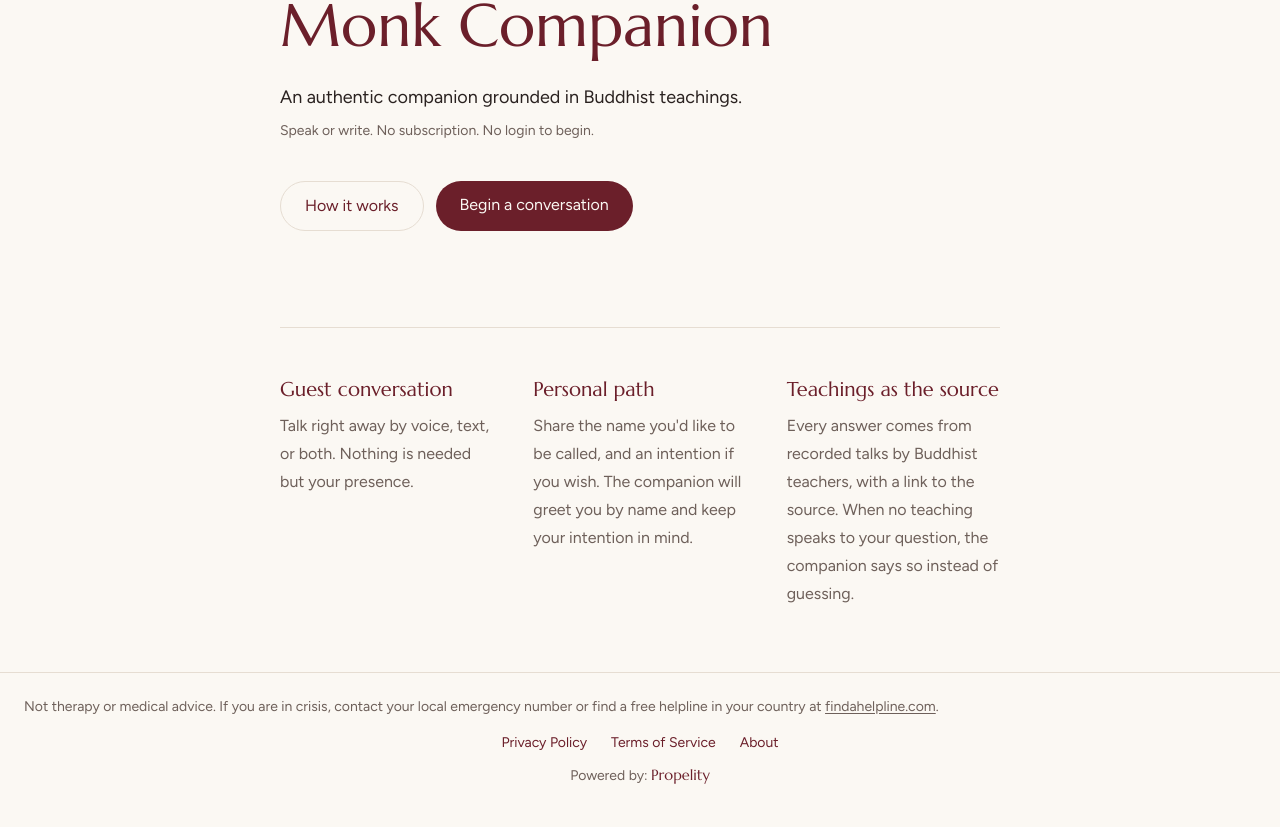
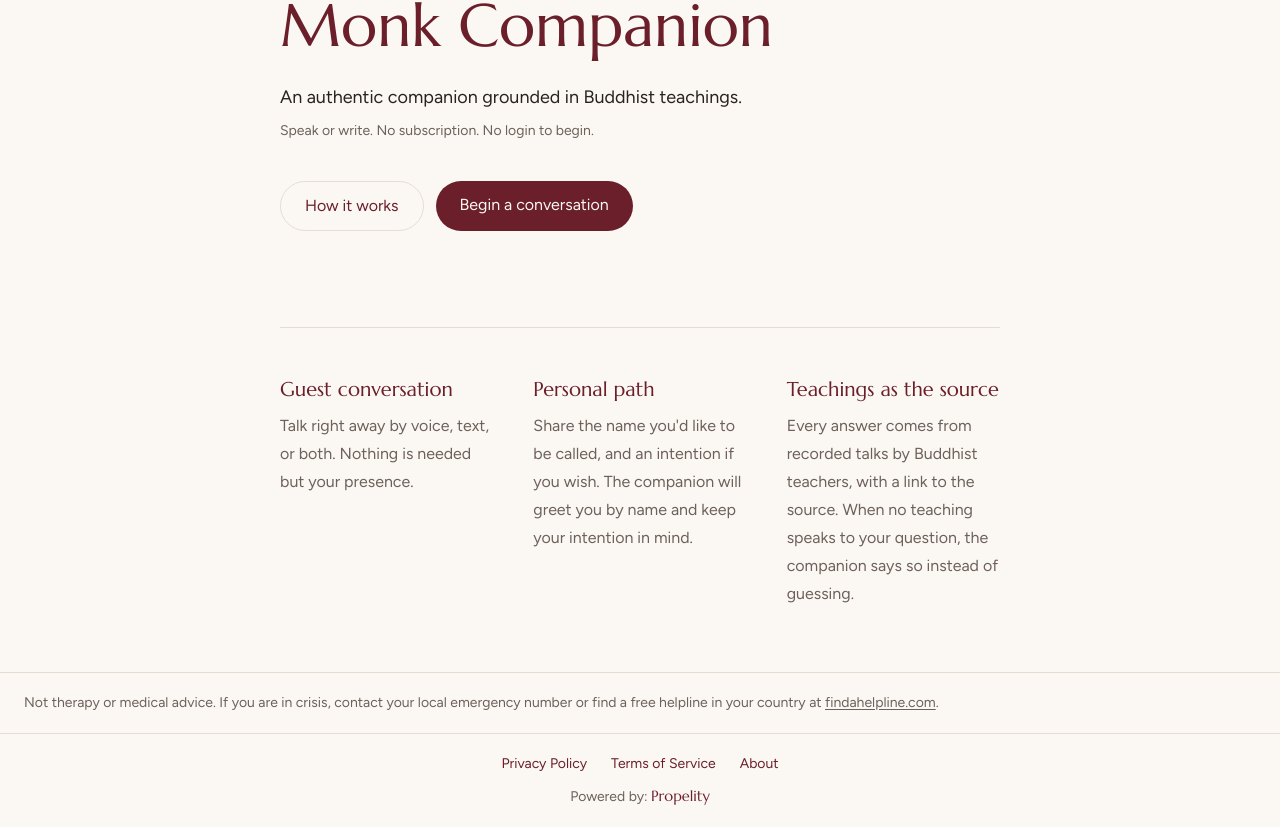
Before and after one commit to propelityio/Monk-Companion, a Next.js app: page / in a window 1280 px wide. Shown: the part 227-1054 px from the top of the page. Built offline with nearby package versions, Linux system fonts and the light colour scheme.

Commit message:
Footer: dividing line between the crisis note and the links, matching the chat page

```diff
--- a/src/components/site-footer.tsx
+++ b/src/components/site-footer.tsx
@@ -25,19 +25,25 @@ export function SiteFooter({
   /** The chat page shows the crisis note beside the message box instead. */
   showCrisisNote?: boolean;
 }) {
+  const pad = compact ? "px-5" : "px-6";
   return (
     <footer
       className={`border-t border-[var(--line)] text-[var(--muted)] ${
-        compact ? "px-5 py-3 text-xs leading-5" : "px-6 py-6 text-sm"
+        compact ? "text-xs leading-5" : "text-sm"
       }`}
     >
       {showCrisisNote ? (
-        <p className={compact ? "mb-2" : "mb-4"}>
+        // Like the chat page: the crisis note, then a dividing line, then the links.
+        <p className={`${pad} ${compact ? "py-3" : "py-5"}`}>
           {followLanguage ? <LocalizedCrisisNote /> : <CrisisNote />}
         </p>
       ) : null}
-      <nav aria-label="Site" className="flex flex-wrap justify-center gap-x-6 gap-y-1"
+      <div
+        className={`${pad} ${compact ? "py-3" : "py-5"} ${
+          showCrisisNote ? "border-t border-[var(--line)]" : ""
+        }`}
       >
+        <nav aria-label="Site" className="flex flex-wrap justify-center gap-x-6 gap-y-1">
           {LINKS.map((l) => (
             <Link
               key={l.href}
@@ -49,6 +55,7 @@ export function SiteFooter({
           ))}
         </nav>
         <PoweredBy className={`text-center ${compact ? "mt-1" : "mt-3"}`} />
+      </div>
     </footer>
   );
 }
```
Lines whose indentation alone changed are shown as unchanged.
